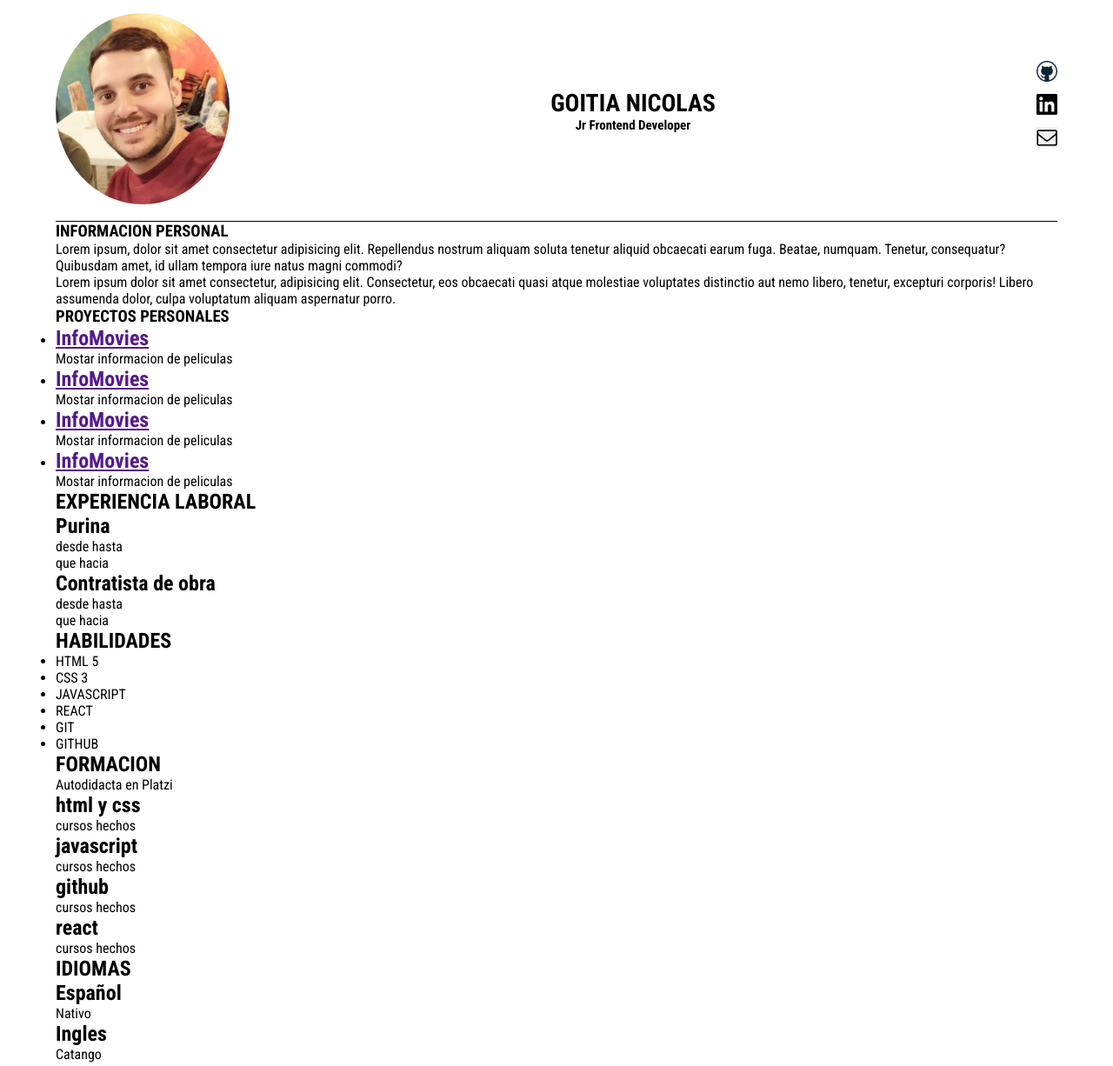
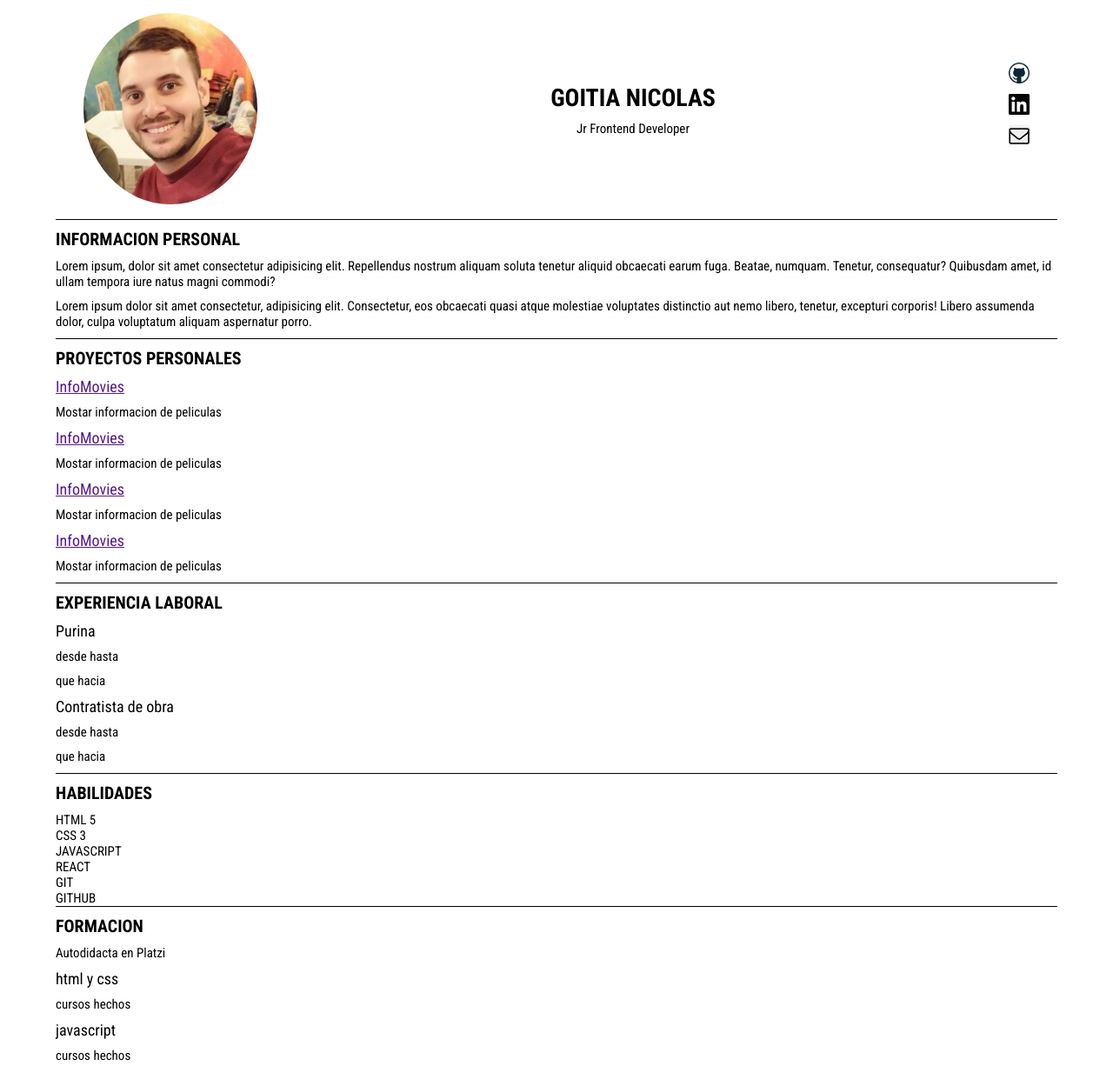
Before and after one commit to nicolas4746/CV-Goitia-Nicolas, a plain HTML site: page index.html in a window 1280 px wide. Shown: the top 1226 px of the page at 87% size. Drawn offline with Linux system fonts and the light colour scheme.

Commit message:
estilos en textos en general y lineas divisorias

```diff
--- a/index.html
+++ b/index.html
@@ -12,10 +12,10 @@
 </head>
 <body>
 	<div class="header">
-		<div class="profileImg">
+		<div class="profile-img">
 			<img src="./ProfileImg.jpg" alt="Imagen de perfil">
 		</div>
-		<div class="profileName">
+		<div class="profile-name">
 			<div class="profile-title">
 				<h1>GOITIA NICOLAS</h1>
 				<h2>Jr Frontend Developer</h2>
@@ -33,10 +33,10 @@
 			</div>
 		</div>
 	</div>
-	<div class="mainArea">
+	<div class="main-area">
 		<section>
 			<article>
-				<div class="article-container personalInformation">
+				<div class="article-container personal-information">
 					<h1>INFORMACION PERSONAL</h1>
 					<p>Lorem ipsum, dolor sit amet consectetur adipisicing elit. Repellendus nostrum aliquam soluta tenetur aliquid obcaecati earum fuga. Beatae, numquam. Tenetur, consequatur? Quibusdam amet, id ullam tempora iure natus magni commodi?</p>
 					<p>Lorem ipsum dolor sit amet consectetur, adipisicing elit. Consectetur, eos obcaecati quasi atque molestiae voluptates distinctio aut nemo libero, tenetur, excepturi corporis! Libero assumenda dolor, culpa voluptatum aliquam aspernatur porro.</p>
@@ -44,7 +44,7 @@
 			</article>
 		</section>
 		<section>
-			<article class="article-container persolarProjects">
+			<article class="article-container personal-projects">
 				<div class="persolarProjects-title">
 					<h1>PROYECTOS PERSONALES</h1>
 				</div>
@@ -84,7 +84,7 @@
 				</div>
 			</article>
 		</section>
-		<section>
+		<section class="work-experience">
 			<div>
 				<h1>EXPERIENCIA LABORAL</h1>
 			</div>
@@ -101,7 +101,7 @@
 				</article>
 			</div>
 		</section>
-		<section>
+		<section class="skills">
 			<div>
 				<h1>HABILIDADES</h1>
 			</div>
@@ -116,7 +116,7 @@
 				</ul>
 			</div>
 		</section>
-		<section>
+		<section class="training">
 			<div>
 				<h1>FORMACION</h1>
 				<p>Autodidacta en Platzi</p>
@@ -140,7 +140,7 @@
 				</article>
 			</div>
 		</section>
-		<section>
+		<section class="languages">
 			<div>
 				<h1>IDIOMAS</h1>
 			</div>
--- a/style.css
+++ b/style.css
@@ -7,40 +7,60 @@ html{
 	font-size:62.5%;
 }
 body {
-	font-size: 1.6rem;
 	font-family: 'Roboto Condensed', sans-serif;
 }
+h1{
+	font-size: 2.0rem;
+	font-weight: 700;
+	margin-bottom: 1rem;
+	margin-top: 1rem;
+}
+h2{
+	font-size: 1.8rem;
+	font-weight: 400;
+	margin-bottom: 1rem;
+}
+p{
+	font-size: 1.5rem;
+	font-weight: 400;
+	margin-bottom: 1rem;
+}
+li{
+	list-style: none;
+	font-size: 1.5rem;
+}
+
 .header {
-    width: 90%;
+    width: 85%;
     margin: auto;
     padding: 1.5rem 0;
     display: flex;
     justify-content: space-between;
     align-items: center;
-    border-bottom: solid 1px black;
 }
-.profileImg{
+.profile-img{
 	width: 20%;
 	display: block;
 	max-width: 20rem;
 }
 
-.profileImg img{
+.profile-img img{
 	width: 100%;
 	height: auto;
 	border-radius: 50%;
 }
-.profileName{
+.profile-name{
 	display: contents;
 }
 .profile-contact{
 	display: grid;
 }
-.profileName h1{
+.profile-name h1{
 font-size: 2.8rem;
+font-weight: 700;
 text-align: center;
 }
-.profileName h2{
+.profile-name h2{
 	font-size: 1.5rem;
 	text-align: center;
 }
@@ -77,14 +97,7 @@ text-align: center;
 }
 
 
-
-
-
-
-
-
-
-.mainArea {
+.main-area {
 	width: 90%;
 	display: flex;
 	justify-content: space-between;
@@ -92,3 +105,26 @@ text-align: center;
 	flex-direction: column;
 	margin: 0 auto;
 }
+.main-area section{
+	width: 100%;
+}
+
+.personal-information{
+	border-top: solid 1px black;
+	border-bottom: solid 1px black;
+}
+.personal-projects{
+	border-bottom: solid 1px black;
+}
+.work-experience{
+	border-bottom: solid 1px black;
+}
+.skills{
+	border-bottom: solid 1px black;
+}
+.training{
+	border-bottom: solid 1px black;
+}
+.languages{
+	border-bottom: solid 1px black;
+}
```
